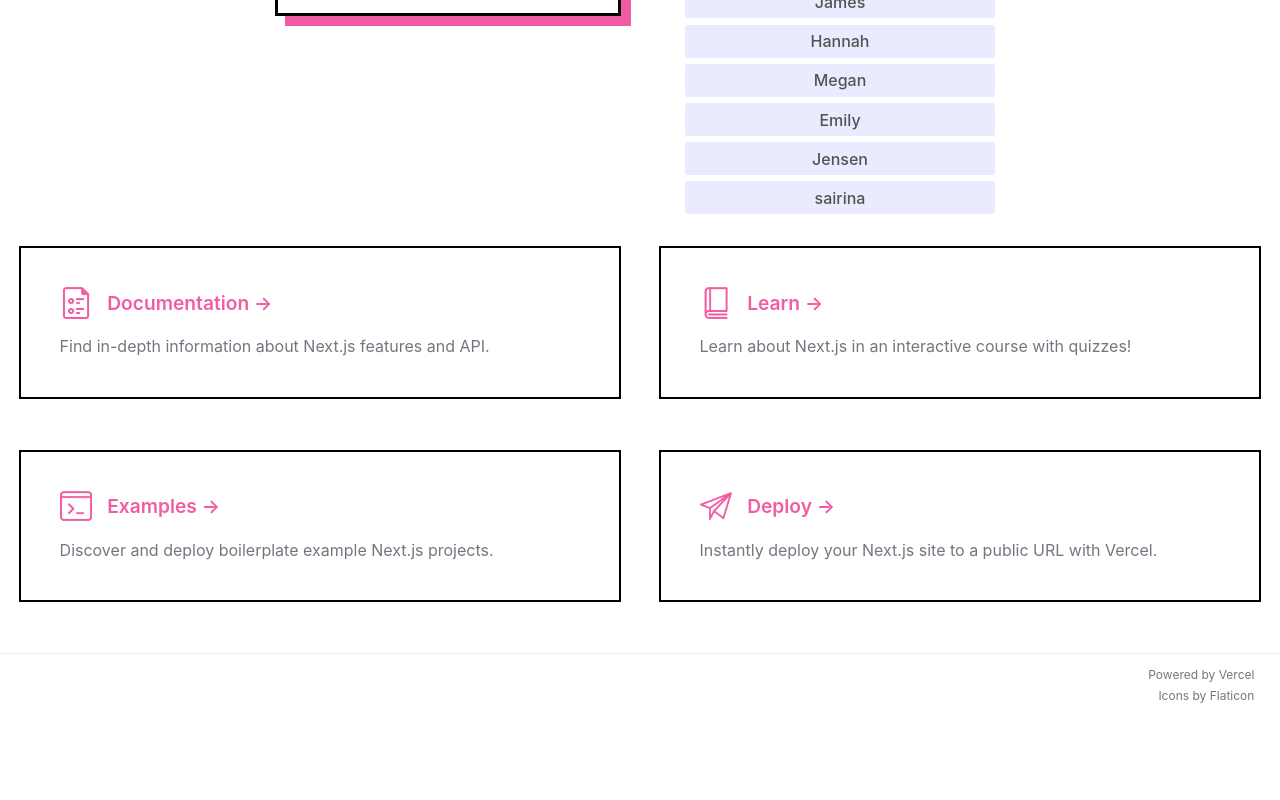
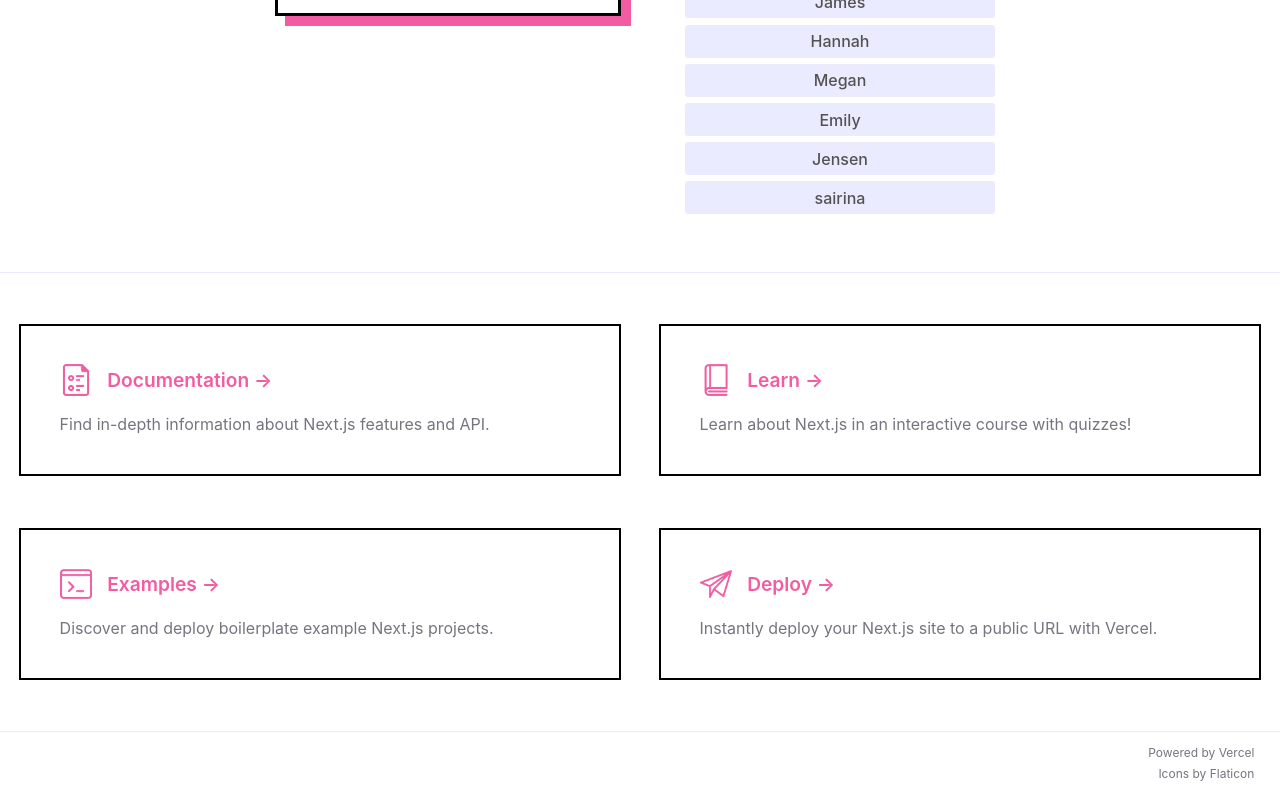
Before and after one commit to SamSamskies/evolution, a Next.js app: page / in a window 1280 px wide. Shown: the part 377-1177 px from the top of the page. Before the commit the page ends 1099 px from the top, so only its background shows below. Built offline with nearby package versions, Linux system fonts and the light colour scheme.

Commit message:
added import from NextContainer css module

```diff
--- a/components/NextContainer.js
+++ b/components/NextContainer.js
@@ -1,8 +1,9 @@
 import Cards from "./Cards";
+import styles from "./css/NextContainer.module.css";
 
 const NextContainer = (props) => {
   return (
-    <div className='NextContainer'>
+    <div className={styles.container}>
       <Cards />
     </div>
   );
```
